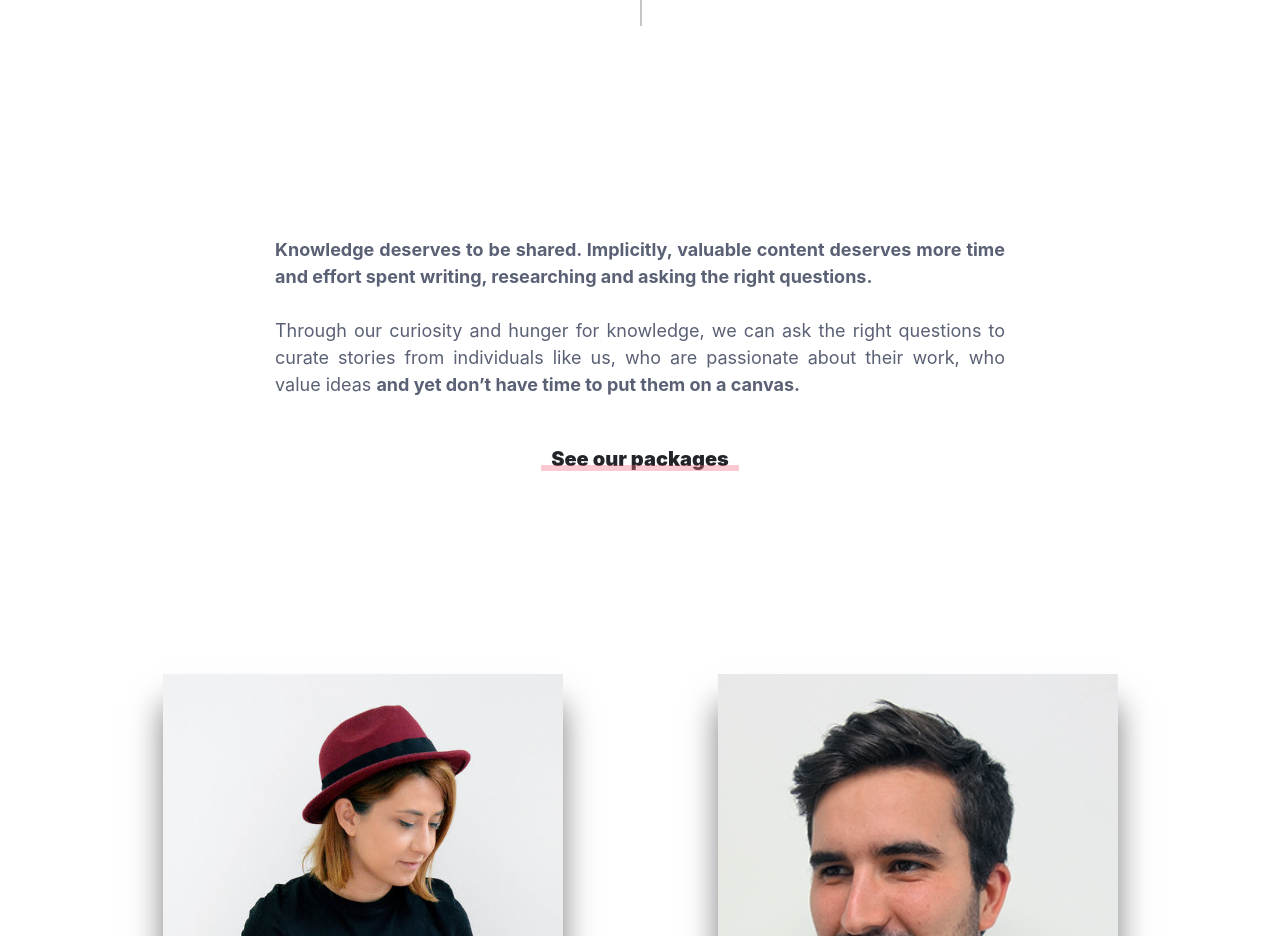
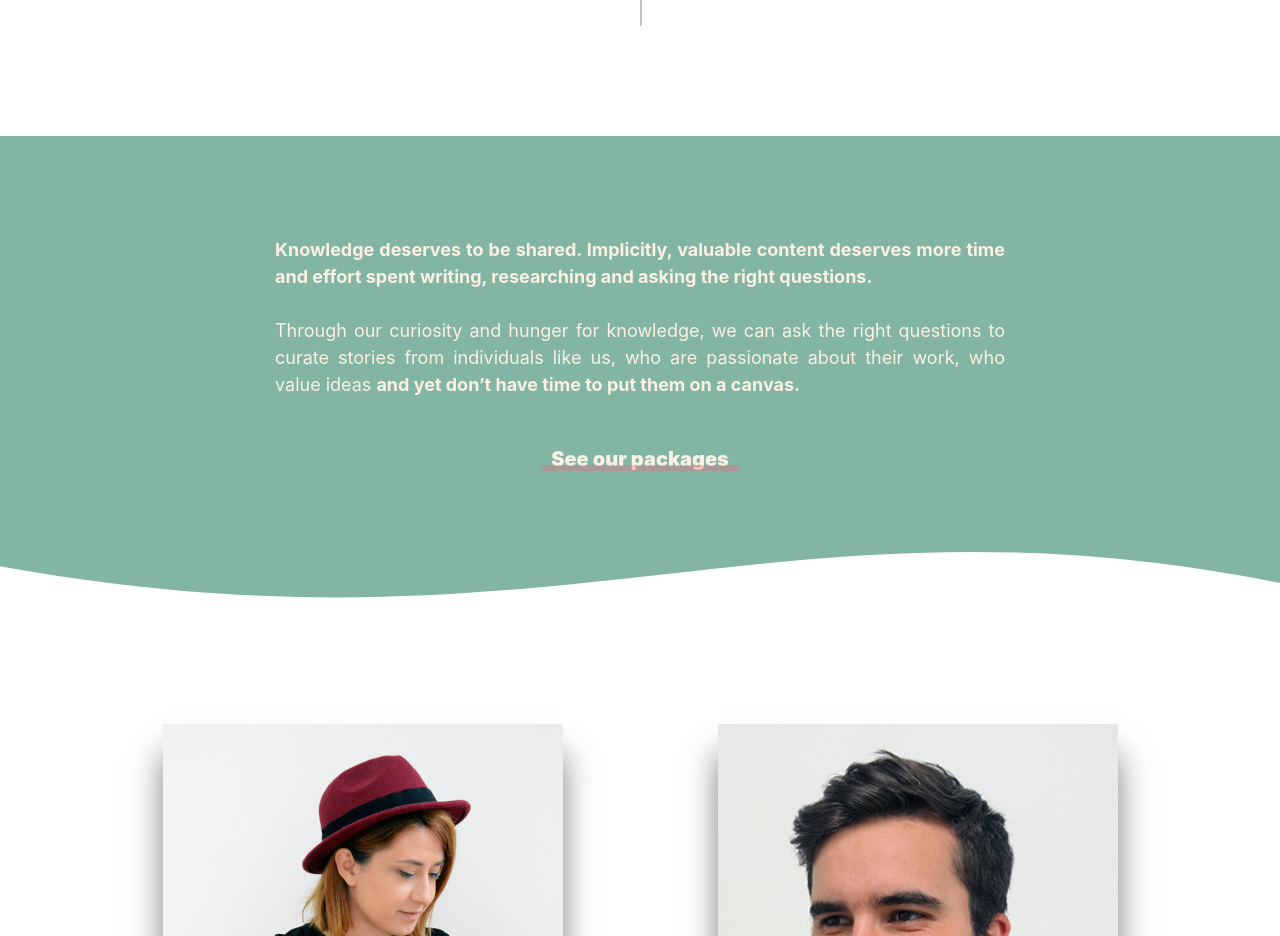
Before and after one commit to mirhamasala/growthtalk, a website with bundled scripts: page index.html in a window 1280 px wide. Shown: the part 2720-3656 px from the top of the page. Built offline with nearby package versions, Linux system fonts and the light colour scheme; a web font is replaced by a local one.

Commit message:
styling packaging section

```diff
--- a/index.html
+++ b/index.html
@@ -99,7 +99,7 @@
       <div class="row">
         <div class="col-md-8 mx-auto">
           <h1 class="section-heading beige-font">We believe that knowledge-sharing should be as resilient as water flowing.</h1>
-          <div class="button-hghlt spec">
+          <div class="button-hghlt">
             <a data-toggle="modal" data-target=".bd-manifesto-modal-lg">Read our manifesto</a>
           </div>
         </div>
@@ -241,7 +241,7 @@
       <div class="row">
         <div class="col-md-8 mx-auto">
           <div class="text-justify">
-            <p><b>Knowledge deserves to be shared. Implicitly, valuable content deserves more time and effort spent writing, researching and asking the right questions.</b><br><br>
+            <p class="beige-font"><b>Knowledge deserves to be shared. Implicitly, valuable content deserves more time and effort spent writing, researching and asking the right questions.</b><br><br>
 
             Through our curiosity and hunger for knowledge, we can ask the right questions to curate stories from individuals like us, who are passionate about their work, who value ideas <b>and yet don’t have time to put them on a canvas.</b>
             </p>
@@ -255,6 +255,11 @@
       </div>
     </div>
   </section>
+  <div style="height: 150px; overflow: hidden;">
+    <svg viewBox="0 0 500 150" preserveAspectRatio="none" style="height: 100%; width: 100%;">
+      <path d="M0.00,92.27 C216.83,192.92 304.30,8.39 500.00,109.03 L500.00,0.00 L0.00,0.00 Z" style="stroke: none;fill: #83B5A5;"></path>
+    </svg>
+  </div>
 
   <!-- Modal Packages -->
   <div class="modal fade bd-packages-modal-lg"tabindex="-1" role="dialog" aria-labelledby="exampleModalLongTitle" aria-hidden="true">
--- a/scss/_button.scss
+++ b/scss/_button.scss
@@ -7,7 +7,7 @@
     position: relative;
     padding: 0 .5em;
     font-size: 20px;
-    color: black;
+    color: $beige-img !important;
     &:after {
       content: "";
       position: absolute;
@@ -30,9 +30,9 @@
   }
 }
 
-.spec a {
-  color: $beige-img !important;
-}
+// .spec a {
+//   color: $beige-img !important;
+// }
 
 .dark-gray a {
   color: $dark-gray !important;
--- a/scss/_packages.scss
+++ b/scss/_packages.scss
@@ -1,4 +1,6 @@
 section.packages {
+  background: $green-img;
+  padding-bottom: 0 !important;
 
   .text-justify{
     text-align: justify;
```
Also changed, not shown: css/new-age.css, css/new-age.min.css, scss/_bootstrap-overrides.scss (line endings or trailing spaces).
